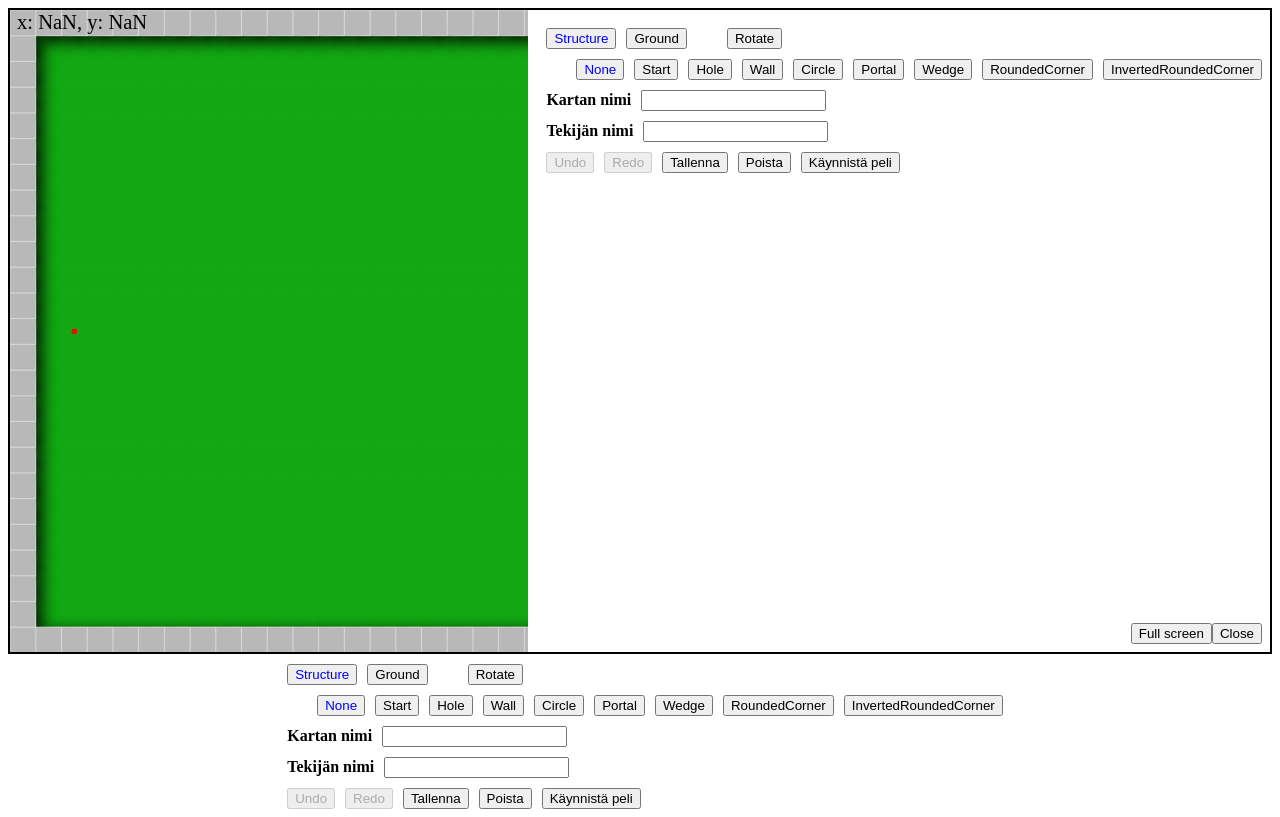
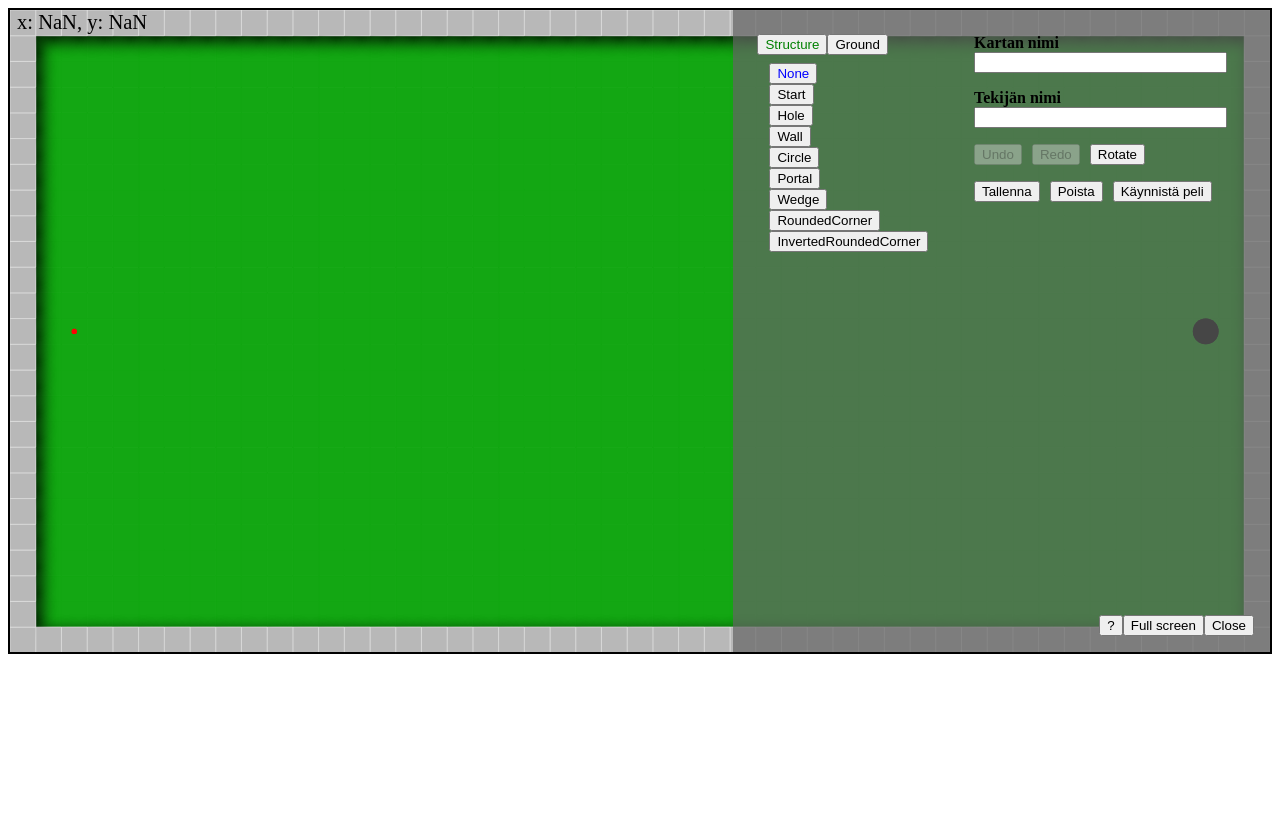
Before and after one commit to KristianRoth/minigolf, a React (Create React App) app in the folder frontend/: page /editor in a window 1280 px wide. Both pictures are taken after a click on the button "menu". Built offline with nearby package versions, Linux system fonts and the light colour scheme.

Commit message:
Improvements to editor-menu

```diff
--- a/frontend/src/App.tsx
+++ b/frontend/src/App.tsx
@@ -5,15 +5,7 @@ import RootPage from './pages/Root';
 
 function App() {
   return (
-    <div
-      style={{
-        marginTop: 'auto',
-        display: 'flex',
-        flexDirection: 'column',
-        justifyContent: 'center',
-        alignItems: 'center',
-      }}
-    >
+    <div className='flex-container'>
       <Routes>
         <Route path='/editor' element={<Editor />} />
         <Route path='/editor/:mapId' element={<Editor />} />
--- /dev/null
+++ b/frontend/src/components/Button.tsx
@@ -0,0 +1,12 @@
+import { DetailedHTMLProps, ButtonHTMLAttributes } from 'react';
+
+type ButtonProps = DetailedHTMLProps<ButtonHTMLAttributes<HTMLButtonElement>, HTMLButtonElement>;
+const Button: React.FC<ButtonProps> = (props) => {
+  return (
+    <div>
+      <button {...props}>{props.children}</button>
+    </div>
+  );
+};
+
+export default Button;
--- a/frontend/src/components/CanvasGroup.tsx
+++ b/frontend/src/components/CanvasGroup.tsx
@@ -1,8 +1,9 @@
-import React, { ReactNode, useState } from 'react';
+import React, { ReactNode, useEffect, useState } from 'react';
 
-type CanvasGroupProps = React.HTMLProps<HTMLDivElement> & { menu?: ReactNode };
-const CanvasGroup: React.FC<CanvasGroupProps> = ({ children, menu, ...attrs }) => {
+type CanvasGroupProps = React.HTMLProps<HTMLDivElement> & { menu?: ReactNode; help?: ReactNode };
+const CanvasGroup: React.FC<CanvasGroupProps> = ({ children, menu, help, ...attrs }) => {
   const [isOpen, setIsOpen] = useState(false);
+  const [showInstructions, setShowInstructions] = useState(false);
 
   const fullScreen = () => {
     const root = document.getElementById('root');
@@ -10,11 +11,29 @@ const CanvasGroup: React.FC<CanvasGroupProps> = ({ children, menu, ...attrs }) =
       root
         .requestFullscreen()
         .then(() => {
-          setIsOpen(false);
+          doClose();
         })
         .catch((e) => console.log('FULL SCREEN ERROR', e));
     }
   };
+
+  const doClose = () => {
+    setIsOpen(false);
+    setShowInstructions(false);
+  };
+
+  useEffect(() => {
+    const keyHandler = (event: KeyboardEvent) => {
+      if (event.key.toUpperCase() === 'Q') {
+        setIsOpen(!isOpen);
+        setShowInstructions(false);
+      }
+    };
+    document.body.addEventListener('keyup', keyHandler);
+    return () => {
+      document.body.removeEventListener('keyup', keyHandler);
+    };
+  }, [isOpen]);
 
   const layerCount = React.Children.count(children);
 
@@ -29,11 +48,12 @@ const CanvasGroup: React.FC<CanvasGroupProps> = ({ children, menu, ...attrs }) =
       {isOpen && menu && (
         <div className='canvas-menu' style={{ zIndex: layerCount + 1 }}>
           <div className='canvas-menu-container'>
-            {menu}
-
+            {!showInstructions && menu}
+            {showInstructions && help}
             <div className='canvas-menu-footer'>
+              <button onClick={() => setShowInstructions(!showInstructions)}>?</button>
               <button onClick={() => fullScreen()}>Full screen</button>
-              <button onClick={() => setIsOpen(false)}>Close</button>
+              <button onClick={() => doClose()}>Close</button>
             </div>
           </div>
         </div>
--- a/frontend/src/components/EditorMenu.tsx
+++ b/frontend/src/components/EditorMenu.tsx
@@ -2,6 +2,8 @@ import { useParams, useNavigate } from 'react-router-dom';
 import { STRUCTURE_TYPES, GROUND_TYPES, EditorState, GameMap, ROTATIONS } from '../types';
 import { GameStorage, BASE_URL } from '../utils/api';
 import { modulo } from '../utils/calculation';
+import Button from './Button';
+import Input from './Input';
 import Row from './Row';
 
 type EditorMenuProps = {
@@ -42,91 +44,92 @@ const EditorMenu: React.FC<EditorMenuProps> = ({ state, gameMap, setState, goBac
   };
 
   return (
-    <>
-      <Row>
-        <button
-          style={{ marginLeft: 10, color: state.mode === 'Structure' ? 'blue' : undefined }}
+    <div className='row'>
+      <div className='column'>
+        <Row style={{ width: '100%' }}>
+          <Button
+            style={{ color: state.mode === 'Structure' ? 'green' : undefined }}
             onClick={() => setState({ mode: 'Structure' })}
           >
             Structure
-        </button>
-        <button
-          style={{ marginLeft: 10, color: state.mode === 'Ground' ? 'blue' : undefined }}
+          </Button>
+          <Button
+            style={{ color: state.mode === 'Ground' ? 'green' : undefined }}
             onClick={() => setState({ mode: 'Ground' })}
           >
             Ground
-        </button>
-
-        <button
-          style={{ marginLeft: 40, color: state.mode === 'Ground' ? 'blue' : undefined }}
-          onClick={() => setState({ rotationIdx: modulo(state.rotationIdx + 1, ROTATIONS.length) })}
-        >
-          Rotate
-        </button>
+          </Button>
+          <Button style={{ visibility: 'hidden' }}>Structure</Button>
         </Row>
 
         {state.mode === 'Structure' && (
-        <Row style={{ marginLeft: 30 }}>
+          <>
             {STRUCTURE_TYPES.map((st, i) => (
-            <button
-              key={`${st}-button`}
+              <div style={{ paddingLeft: 10, width: 'fit-content' }} className='row' key={`${st}-button`}>
+                <Button
                   style={{ marginLeft: 10, color: state.structureIdx === i ? 'blue' : undefined }}
                   onClick={() => setState({ structureIdx: i })}
                 >
                   {st}
-            </button>
+                </Button>
+              </div>
             ))}
-        </Row>
+          </>
         )}
 
         {state.mode === 'Ground' && (
-        <Row style={{ marginLeft: 30 }}>
+          <>
             {GROUND_TYPES.map((gt, i) => (
-            <button
-              key={`${gt}-button`}
+              <div style={{ paddingLeft: 10, width: 'fit-content' }} className='row' key={`${gt}-button`}>
+                <Button
                   style={{ marginLeft: 10, color: state.groundIdx === i ? 'blue' : undefined }}
                   onClick={() => setState({ groundIdx: i })}
                 >
                   {gt}
-            </button>
+                </Button>
+              </div>
             ))}
-        </Row>
+          </>
         )}
+      </div>
 
-      <Row>
-        <strong style={{ marginLeft: 10 }}>Kartan nimi</strong>
-        <input
-          style={{ marginLeft: 10 }}
+      <div className='column'>
+        <Input
+          label={'Kartan nimi'}
           value={state.mapName}
           onChange={({ target }) => setState({ mapName: target.value })}
-        ></input>
-      </Row>
-      <Row>
-        <strong style={{ marginLeft: 10 }}>Tekijän nimi</strong>
-        <input
-          style={{ marginLeft: 10 }}
+        />
+
+        <Input
+          label={'Tekijän nimi'}
           value={state.creator}
           onChange={({ target }) => setState({ creator: target.value })}
-        ></input>
-      </Row>
-      <Row>
-        <button style={{ marginLeft: 10 }} disabled={state.undoIdx === 1} onClick={() => goBack(1)}>
+        />
+        <div className='p' style={{ display: 'inline-flex' }}>
+          <Button disabled={state.undoIdx === 1} onClick={() => goBack(1)}>
             Undo
-        </button>
-        <button style={{ marginLeft: 10 }} disabled={state.undoIdx === state.maxUndoIdx} onClick={() => goForward(2)}>
+          </Button>
+          <Button style={{ marginLeft: 10 }} disabled={state.undoIdx === state.maxUndoIdx} onClick={() => goForward(2)}>
             Redo
-        </button>
-        <button style={{ marginLeft: 10 }} onClick={onSave}>
-          Tallenna
-        </button>
-        <button style={{ marginLeft: 10 }} onClick={onRemove}>
+          </Button>
+          <Button
+            style={{ marginLeft: 10 }}
+            onClick={() => setState({ rotationIdx: modulo(state.rotationIdx + 1, ROTATIONS.length) })}
+          >
+            Rotate
+          </Button>
+        </div>
+        <div className='p' style={{ display: 'inline-flex', paddingBottom: 0 }}>
+          <Button onClick={onSave}>Tallenna</Button>
+          <Button style={{ marginLeft: 10 }} onClick={onRemove}>
             Poista
-        </button>
-        <button style={{ marginLeft: 10 }} onClick={onStartGame}>
+          </Button>
+          <Button style={{ marginLeft: 10 }} onClick={onStartGame}>
             Käynnistä peli
-        </button>
-      </Row>
-    </>
+          </Button>
+        </div>
+      </div>
+    </div>
   );
 };
 
--- /dev/null
+++ b/frontend/src/components/Input.tsx
@@ -0,0 +1,15 @@
+import { InputHTMLAttributes } from 'react';
+
+type InputProps = InputHTMLAttributes<HTMLInputElement>;
+const Input: React.FC<InputProps & { label: string }> = ({ label, ...props }) => {
+  return (
+    <div className='p'>
+      <label>
+        <strong>{label}</strong>
+      </label>
+      <input style={{ width: '90%' }} {...props}></input>
+    </div>
+  );
+};
+
+export default Input;
--- a/frontend/src/components/Row.tsx
+++ b/frontend/src/components/Row.tsx
@@ -1,7 +1,7 @@
 const Row: React.FC<React.HTMLProps<HTMLDivElement>> = ({ children, ...props }) => {
   return (
-    <div style={{ width: '100%', marginTop: 10, ...props.style }}>
-      <div style={{ display: 'inline-block' }}>{children}</div>
+    <div className='row p' {...props}>
+      {children}
     </div>
   );
 };
--- a/frontend/src/index.css
+++ b/frontend/src/index.css
@@ -12,8 +12,41 @@
   @apply bg-blue-700;
 } */
 
+.flex-container {
+  height: 100%;
+  width: 100%;
+  padding: 0;
+  margin: 0;
+  display: flex;
+  flex-wrap: wrap;
+  align-items: center;
+  justify-content: center;
+}
+
+.row {
+  display: flex;
+  flex-direction: row;
+  flex-wrap: wrap;
+  width: 100%;
+}
+
+.column {
+  display: flex;
+  flex-direction: column;
+  height: 100%;
+}
+
+.inline-text {
+  margin: 2px 0;
+}
+
+.p {
+  padding: 8px;
+}
+
 .canvas-container {
   position: relative;
+  width: fit-content;
   border: 2px solid #000;
   display: grid;
   touch-action: none;
@@ -29,8 +62,8 @@
   grid-column: 1;
   grid-row: 1;
   justify-self: end;
-  background-color: white;
-  padding: 8px;
+  background-color: rgba(100, 100, 100, 0.7);
+  padding: 16px;
 }
 
 .canvas-menu-container {
--- a/frontend/src/pages/Editor.tsx
+++ b/frontend/src/pages/Editor.tsx
@@ -140,7 +140,7 @@ function Editor() {
       if (event.shiftKey) {
         changeMode();
       } else {
-        const direction = event.deltaY > 0 ? -1 : 1;
+        const direction = event.deltaY > 0 ? 1 : -1;
         setElement(direction);
       }
     };
@@ -163,10 +163,10 @@ function Editor() {
           if (ctrlKey) goForward(1);
           break;
         case 'ARROWUP':
-          setElement(1);
+          setElement(-1);
           break;
         case 'ARROWDOWN':
-          setElement(-1);
+          setElement(1);
           break;
         case 'ARROWLEFT':
           changeMode();
@@ -196,14 +196,23 @@ function Editor() {
     />
   );
   return (
-    <>
-      <CanvasGroup menu={menu}>
-        <Canvas ref={mapRef} />
-        <Canvas ref={editorRef} onMouseDown={onMouseDown} onMouseMove={onMouseMove} onMouseUp={onMouseUp} />
-      </CanvasGroup>
-      <div>{menu}</div>
-    </>
+    <CanvasGroup menu={menu} help={<Instructions />}>
+      <Canvas ref={mapRef} />
+      <Canvas ref={editorRef} onMouseDown={onMouseDown} onMouseMove={onMouseMove} onMouseUp={onMouseUp} />
+    </CanvasGroup>
   );
 }
 
+const Instructions = () => (
+  <div className='column p'>
+    <p className='inline-text'>Toggle-menu: Q</p>
+    <p className='inline-text'>Rotate: R</p>
+    <p className='inline-text'>Rotate back: shift+R</p>
+    <p className='inline-text'>Undo: ctrl+Z</p>
+    <p className='inline-text'>Redo: ctrl+Y</p>
+    <p className='inline-text'>Navigate types: arrows-side / shift+wheel</p>
+    <p className='inline-text'>Navigate structs: arrows-vertical / wheel</p>
+  </div>
+);
+
 export default Editor;
--- a/frontend/src/pages/Game.tsx
+++ b/frontend/src/pages/Game.tsx
@@ -130,7 +130,7 @@ function Game() {
   );
   return (
     <>
-      <CanvasGroup menu={menu}>
+      <CanvasGroup menu={menu} help={<p>Siperia opettaa.</p>}>
         <Canvas ref={mapRef} />
         <Canvas ref={gameRef} onMouseDown={onMouseDown} onMouseMove={onMouseMove} />
       </CanvasGroup>
--- a/frontend/src/pages/Root.tsx
+++ b/frontend/src/pages/Root.tsx
@@ -21,7 +21,7 @@ const RootPage: React.FC = () => {
     }
   };
   return (
-    <div>
+    <div className='column'>
       <h1>Minigolfpeli</h1>
       <p>Syötä pelin id</p>
       <input
```
Lines whose indentation alone changed are shown as unchanged.
